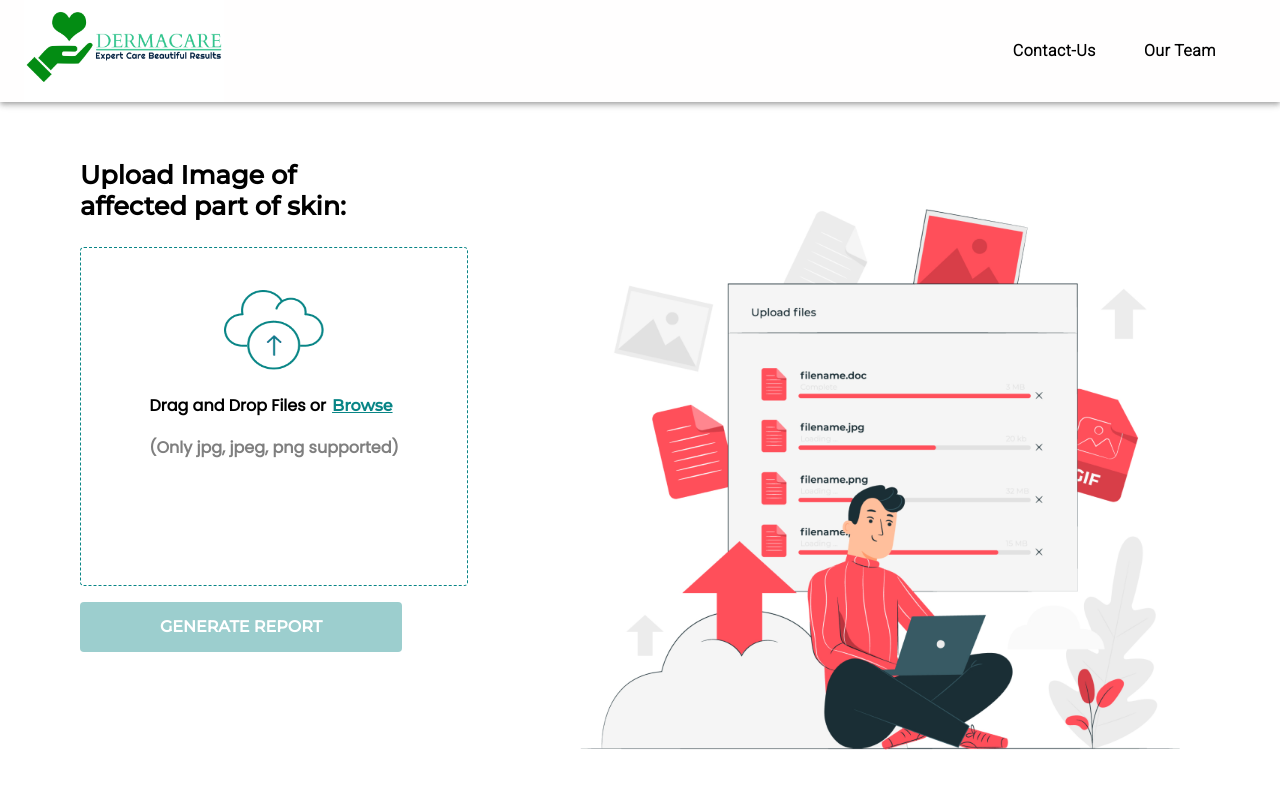
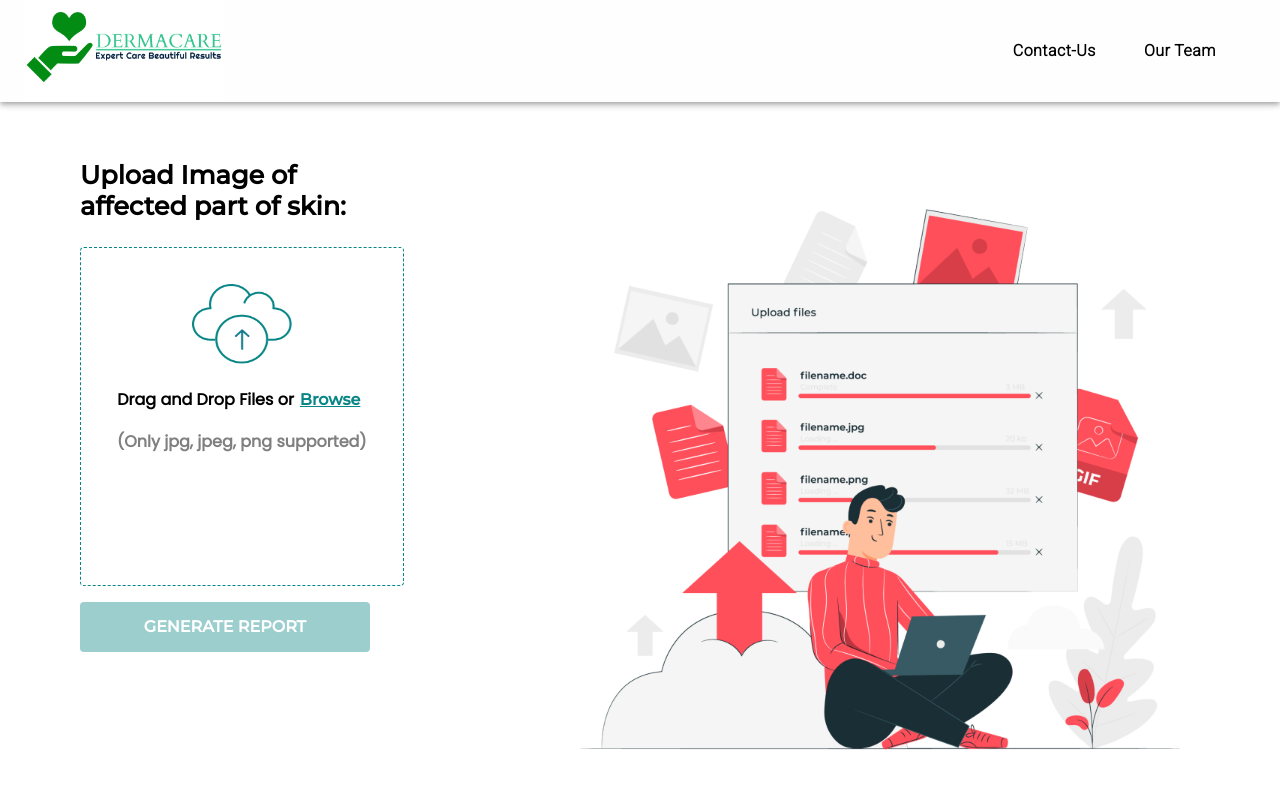
Before and after one commit to VaibhavArora314/Dermacare, a React (Create React App) app in the folder frontend/: page /image in a window 1280 px wide. Shown: the top 788 px of the page. Built offline with nearby package versions, Linux system fonts and the light colour scheme.

Commit message:
minor changes and resposive upload page

```diff
--- a/frontend/src/Components/CheckupCard.jsx
+++ b/frontend/src/Components/CheckupCard.jsx
@@ -21,12 +21,12 @@ const CheckupCard = () => {
               and take the first step towards healthier skin.
             </p>
 
-            <p>Why choose DermaCare?</p>
-            <ul>
+            <p style={{ marginBottom: 1 }}>Why choose DermaCare?</p>
+            <ul style={{ marginBottom: 1 }}>
               <li>Accurate and quick diagnosis of skin conditions</li>
               <li>Personalized treatment plans tailored to your needs</li>
-              <li>Access to a network of experienced dermatologists</li>
-              <li>Track your skin health progress with our app</li>
+              {/* <li>Access to a network of experienced dermatologists</li>
+              <li>Track your skin health progress with our app</li> */}
             </ul>
             <p>Ready to get started?</p>
             <Button
--- a/frontend/src/assets/css/UploadImage.scss
+++ b/frontend/src/assets/css/UploadImage.scss
@@ -48,7 +48,9 @@ $myCustomTextStyles: (
         justify-content: center;
         text-align: center;
         height:40%;
-        width:100%;
+        min-height: fit-content;
+        width:80%;
+        // width:100%;
         flex-shrink: 0;
         padding:1rem 2rem 1rem 2rem;
         border-radius: 4px;
@@ -62,7 +64,7 @@ $myCustomTextStyles: (
             font-family: poppins;
             font-weight: 600;
             >.upload-box{
-
+              min-height: 50vh;
 
                 >.img-icon{
                   justify-content: center;
@@ -96,7 +98,8 @@ $myCustomTextStyles: (
             // border-radius:10px;
             margin-top:1rem;
             color:white;
-            width: 100%;
+            width: 90%;
+            //width: 100%
             cursor:pointer;
             border-radius: 4px;
             background: var(--Accent-Color, #088586);
--- a/frontend/src/pages/UploadImage.jsx
+++ b/frontend/src/pages/UploadImage.jsx
@@ -10,7 +10,6 @@ import Typography from "@mui/material/Typography";
 import Box from "@mui/material/Box";
 import { useNavigate } from "react-router-dom";
 import Loader from "../Components/Loader";
-
 function LinearProgressWithLabel(props) {
   return (
     <Box sx={{ display: "flex", alignItems: "center" }}>
@@ -214,9 +213,18 @@ export default function UploadImage() {
             Generate Report
           </button>
         </div>
-        <div className="par-container__img-section">
+
+        <Box
+          className="par-container__img-section"
+          sx={{
+            display: "none",
+            "@media (min-width: 960px)": {
+              display: "initial",
+            },
+          }}
+        >
           <img src={imageVector} alt="" className="img-vector" />
-        </div>
+        </Box>
       </div>
     </>
   );
```
